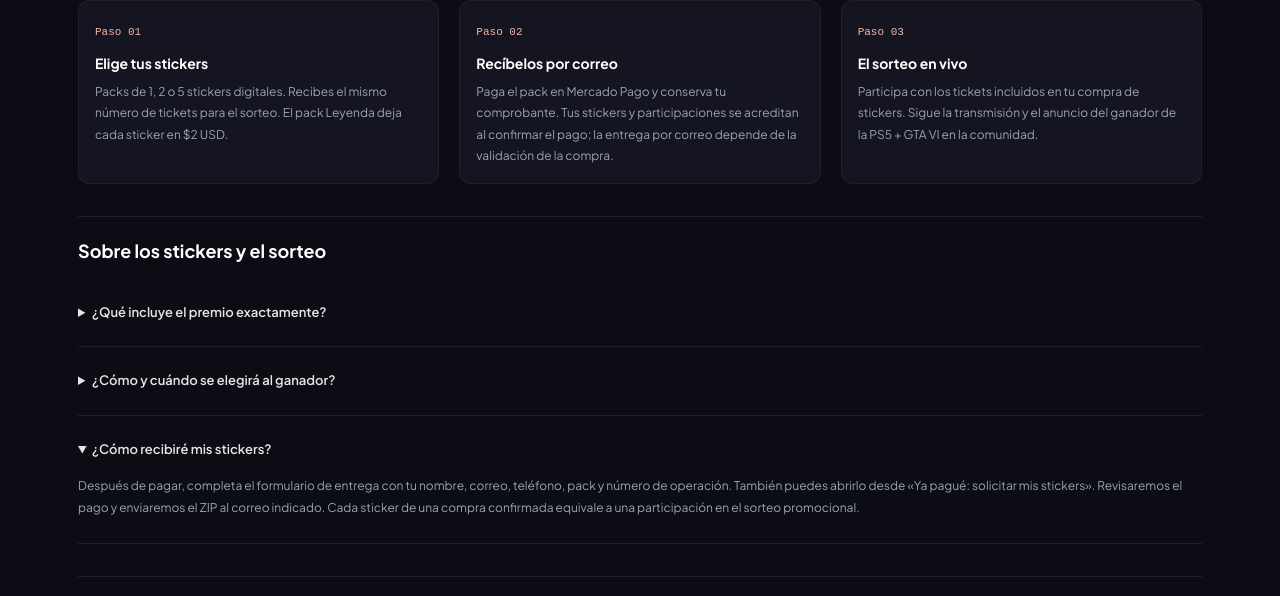
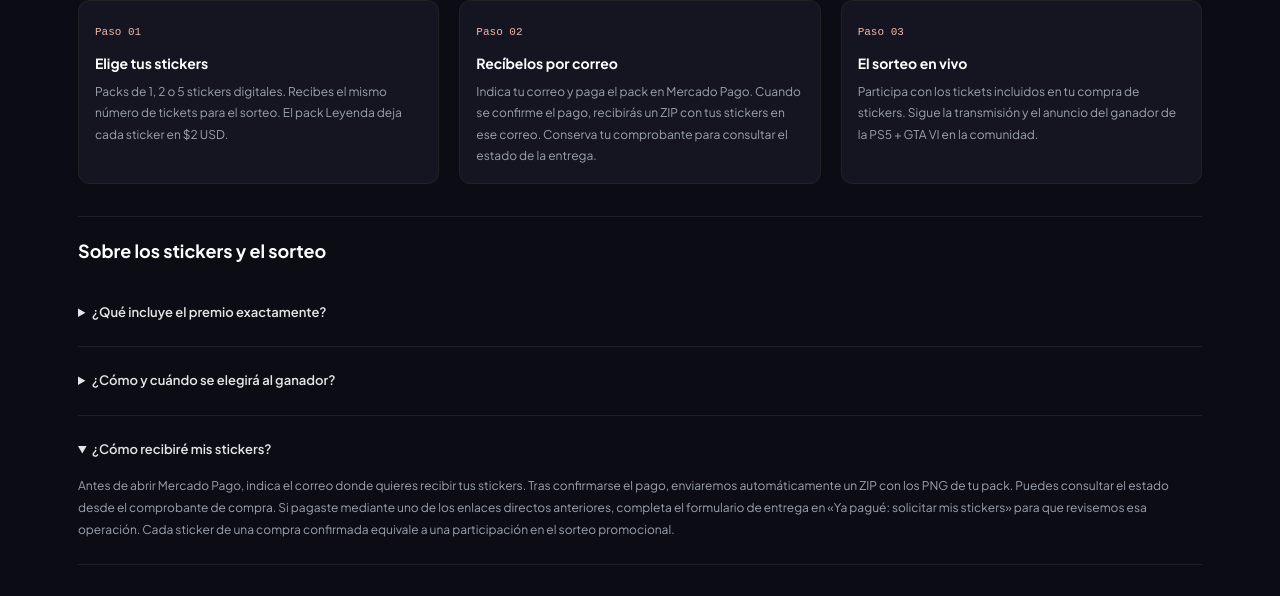
Before and after one commit to pixelhard2-code/gta6-hub, a Next.js app: page /sorteos in a window 1280 px wide. Both pictures are taken after a click on the heading "¿Cómo recibiré mis stickers?". Shown: the part 1559-2155 px from the top of the page. Built offline with nearby package versions, Linux system fonts and the light colour scheme; no server answers.

Commit message:
Clarify automatic sticker email delivery after checkout

```diff
--- a/app/sorteos/page.tsx
+++ b/app/sorteos/page.tsx
@@ -175,7 +175,7 @@
             <span className="text-pink-400 font-mono font-bold text-xs">Paso 02</span>
             <h3 className="text-sm font-bold text-white mt-2 mb-1">Recíbelos por correo</h3>
             <p className="text-xs text-neutral-400 leading-relaxed">
-              Paga el pack en Mercado Pago y conserva tu comprobante. Tus stickers y participaciones se acreditan al confirmar el pago; la entrega por correo depende de la validación de la compra.
+              Indica tu correo y paga el pack en Mercado Pago. Cuando se confirme el pago, recibirás un ZIP con tus stickers en ese correo. Conserva tu comprobante para consultar el estado de la entrega.
             </p>
           </div>
           <div className="p-4 rounded-xl bg-[#141520] border border-neutral-800/80">
@@ -213,7 +213,7 @@
               {STICKER_SOCIAL_VISIBLE ? "¿Cómo recibiré mis stickers y veré mi colección?" : "¿Cómo recibiré mis stickers?"}
             </summary>
             <p className="mt-2 text-neutral-400 text-xs leading-relaxed">
-              {STICKER_SOCIAL_VISIBLE ? "Tus compras confirmadas aparecerán en «Mis stickers» dentro de tu perfil, con los diseños y la cantidad de copias que tienes. Cada copia equivale a una participación. El checkout con entrega automática enviará un ZIP con los PNG al correo indicado; con un enlace directo de pago debes completar el formulario de entrega para validar la compra." : "Después de pagar, completa el formulario de entrega con tu nombre, correo, teléfono, pack y número de operación. También puedes abrirlo desde «Ya pagué: solicitar mis stickers». Revisaremos el pago y enviaremos el ZIP al correo indicado. Cada sticker de una compra confirmada equivale a una participación en el sorteo promocional."}
+              {STICKER_SOCIAL_VISIBLE ? "Tus compras confirmadas aparecerán en «Mis stickers» dentro de tu perfil, con los diseños y la cantidad de copias que tienes. Cada copia equivale a una participación. El checkout con entrega automática enviará un ZIP con los PNG al correo indicado; con un enlace directo de pago debes completar el formulario de entrega para validar la compra." : "Antes de abrir Mercado Pago, indica el correo donde quieres recibir tus stickers. Tras confirmarse el pago, enviaremos automáticamente un ZIP con los PNG de tu pack. Puedes consultar el estado desde el comprobante de compra. Si pagaste mediante uno de los enlaces directos anteriores, completa el formulario de entrega en «Ya pagué: solicitar mis stickers» para que revisemos esa operación. Cada sticker de una compra confirmada equivale a una participación en el sorteo promocional."}
             </p>
           </details>
         </section>
```
